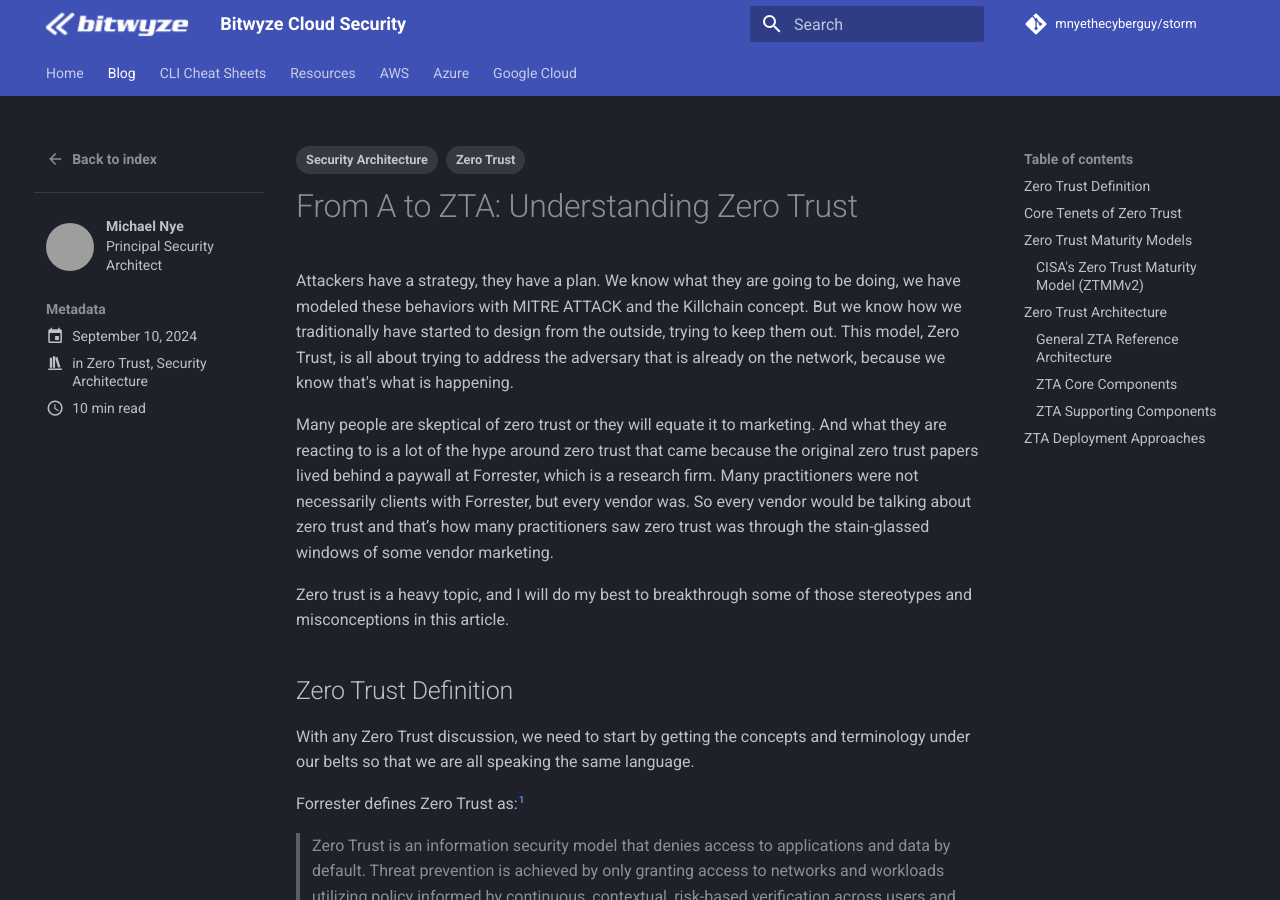
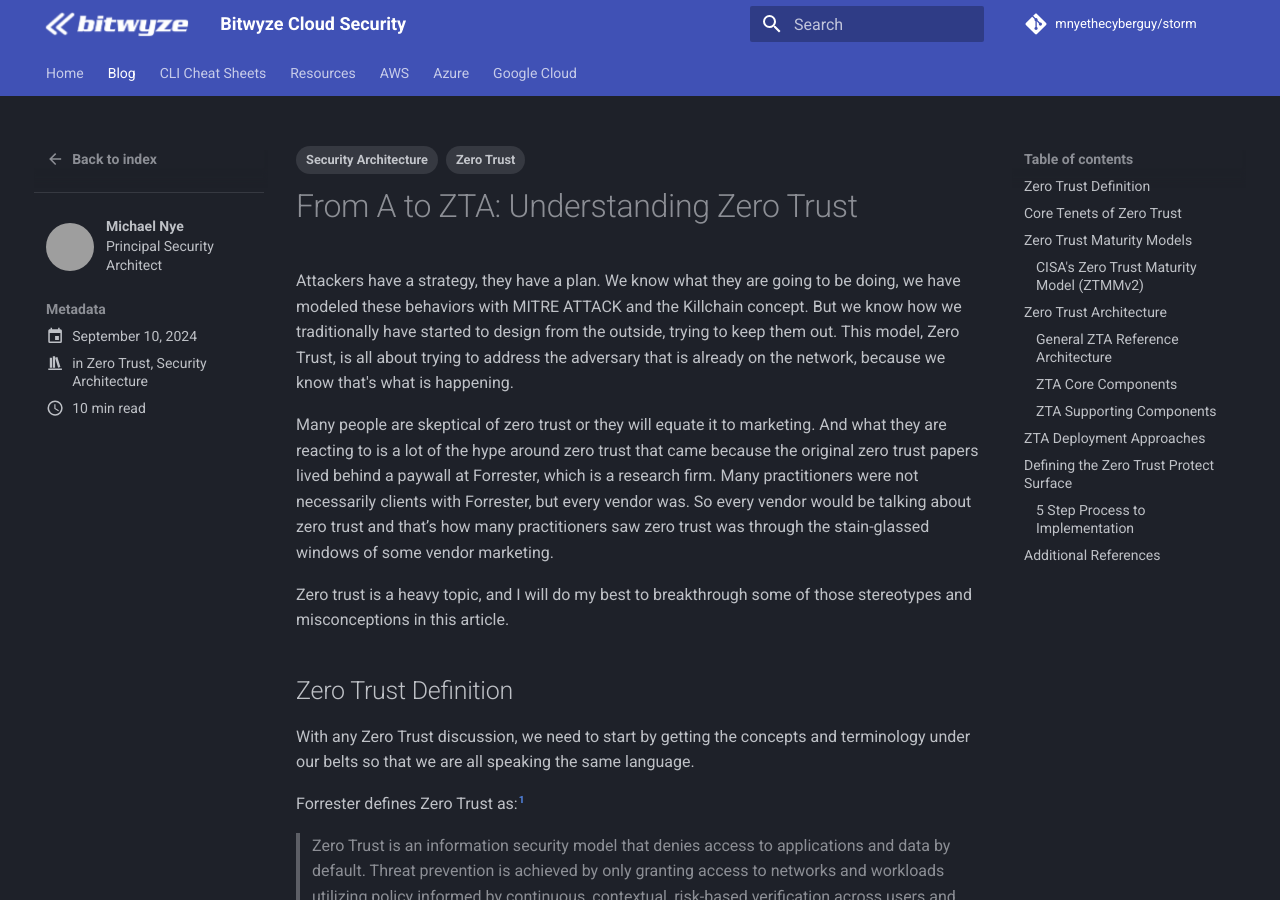
Before and after one commit to mnyethecyberguy/storm, an MkDocs documentation site: the page built from docs/blog/posts/zt-overview.md, in a window 1280 px wide and 900 px high. Built offline with MkDocs 1.6.1 and Material for MkDocs 9.7.7, drawn with Linux system fonts in a browser that asks for light colours; comment, search, counter and statistics services are not loaded; grey boxes are pictures that could not be loaded.

Commit message:
Updated zt-overview.md

```diff
--- a/docs/blog/posts/zt-overview.md
+++ b/docs/blog/posts/zt-overview.md
@@ -178,13 +178,13 @@
 - **Microsegmentation**: This involves placing individual or groups of resources on a unique network segment protected by a gateway security component. In this approach, the enterprise places infrastructure devices such as intelligent switches (or routers) or next generation firewalls (NGFWs) or special purpose gateway devices to act as PEPs protecting each resource or small group of related resources. Alternatively (or additionally), the enterprise may choose to implement host-based micro-segmentation using software agents or firewalls on the endpoint assets.
 - **Software Defined Perimeter**: The last approach uses the network infrastructure to implement a ZTA. This can be achieved by using an overlay network (i.e., layer 7 but also could be set up lower of the OSI network stack). These approaches frequently include concepts from Software Defined Networks (SDN). A common implementation of this includes an agent and resource gateway model that establishes a secure channel used for communication between the client and resource.
 
-# Defining the Zero Trust Protect Surface
+## Defining the Zero Trust Protect Surface
 
 A Protect Surface is the area or portion of an organization’s technology environment that the Zero Trust policy implementation protects. Protect Surfaces consist of Data, Applications, Assets, and Services (DAAS), that is, one or more DAAS elements. Instead of focusing on attack surface, which is an outside in view, this is an inside out view where we start with what we need to protect. Essentially shrinking the attack surface down orders of magnitude to something very small and easily known.
 
 Sometimes its easy to discover the data elements and assets, but then how do we actually apply the security controls in a way that makes sense to protect what is important? That is where the business information system concept comes in and we can group related elements together. Sometimes there are services that actually service several protect surfaces, e.g. DNS, DHCP, AD, NTP, that can form a protect surface on their own but, we may have an application and a database that go together and they are in their own segment, and they form a business information system.
 
-## 5 Step Process to Implementation
+### 5 Step Process to Implementation
 
 The 5 step process for implementation allows us to eat the elephant one bite at a time.
 
```
